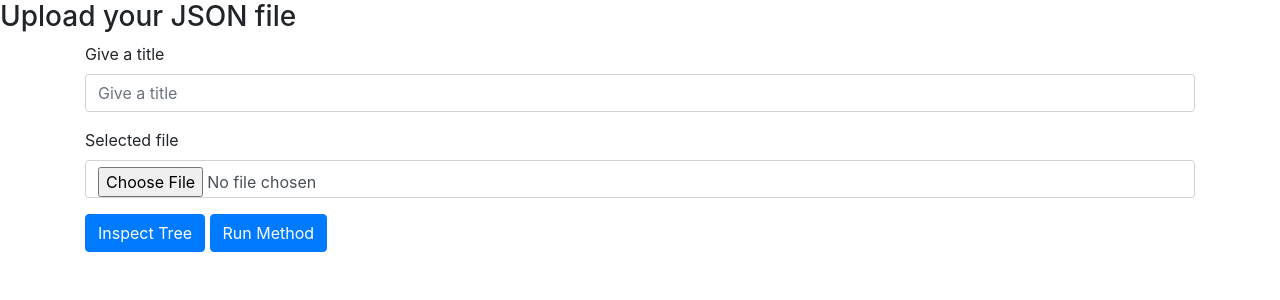
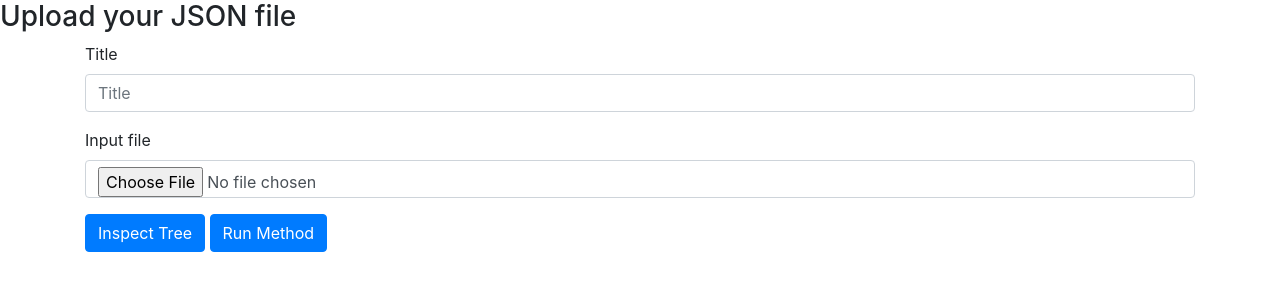
Before and after one commit to stam2301/Decision-Making-Tool, a Django app: a page that uses thesisProject/templates/dectree/decision_tree_upload.html in a window 1280 px wide. Shown: the top 300 px of the page. Run offline with Django 3.2, Linux system fonts and the light colour scheme; some libraries are stand-ins or nearby versions.

Commit message:
Made the upload file in dectree

```diff
--- a/thesisProject/dectree/forms.py
+++ b/thesisProject/dectree/forms.py
@@ -1,5 +1,7 @@
 from django import forms
+from mainApp.models import Method
 
-class upload_file_form (forms.Form):
-    title = forms.CharField(label="Give a title", max_length=50)
-    selected_file = forms.FileField()
+class upload_file_form (forms.ModelForm):
+    class Meta:
+        model = Method
+        fields = ('title','input_file' )
--- a/thesisProject/dectree/urls.py
+++ b/thesisProject/dectree/urls.py
@@ -6,5 +6,6 @@ from . import views
 app_name = 'dectree'
 
 urlpatterns = [
-    url(r'^upload/', views.upload_form, name='dectree_upload')
+    url(r'^upload/', views.upload_form, name='dectree_upload'),
+    url(r'^results/', views.show_results, name='dectree_results')
 ]
--- a/thesisProject/dectree/views.py
+++ b/thesisProject/dectree/views.py
@@ -1,19 +1,38 @@
-from django.shortcuts import render
+from django.shortcuts import render, redirect
 from .forms import upload_file_form
+from django.http import HttpResponseRedirect, HttpResponse
+from django.template import loader
 
 # Create your views here.
 
 def upload_form(request):
-    form = upload_file_form()
 
     if request.method == 'POST':
-        form = upload_file_form(request.POST)
+
+        input_form = upload_file_form(request.POST, request.FILES)
+        #print (input_form)
+        if input_form.is_valid():
+            new_method = input_form.save(commit=False)
+            #print (new_method)
+            #print (request.FILES)
+            new_method.input_file = request.FILES['input_file']
+            new_method.output_file = request.FILES['input_file']
+            new_method.save()
+            print (new_method.input_file)
+
+        return redirect('/dectree/results/')
+        #form = upload_file_form(request.POST)
 
         #if form.is_valid():
 
-        #if 'inspect_tree' in request.POST:
+        #if 'Run Method' in request.POST:
 
-        #Selif 'run_method' in request.POST:
+        #elif 'Ispect Tree' in request.POST:
+    elif request.method == 'GET':
+        form = upload_file_form()
+        return render(request, 'dectree/decision_tree_upload.html',{'form':form})
 
 
-    return render(request, 'dectree/decision_tree_upload.html',{'form':form})
+def show_results(request):
+    if request.method == 'GET':
+        return render(request, 'dectree/decision_tree_results.html')
--- a/thesisProject/templates/dectree/decision_tree_results.html
+++ b/thesisProject/templates/dectree/decision_tree_results.html
@@ -4,6 +4,6 @@
 
     </head>
     <body>
-
+        <h1>Here are the results</h1>
     </body>
 </html>
--- a/thesisProject/templates/dectree/decision_tree_upload.html
+++ b/thesisProject/templates/dectree/decision_tree_upload.html
@@ -10,7 +10,7 @@
         <h3>Upload your JSON file</h3>
 
         <div class="container">
-            <form method="POST">
+            <form enctype="multipart/form-data" method="POST">
                 {% csrf_token %}
                 {% bootstrap_form form %}
                 <input type="submit" class="btn btn-primary" name="action" value="Inspect Tree">
```
